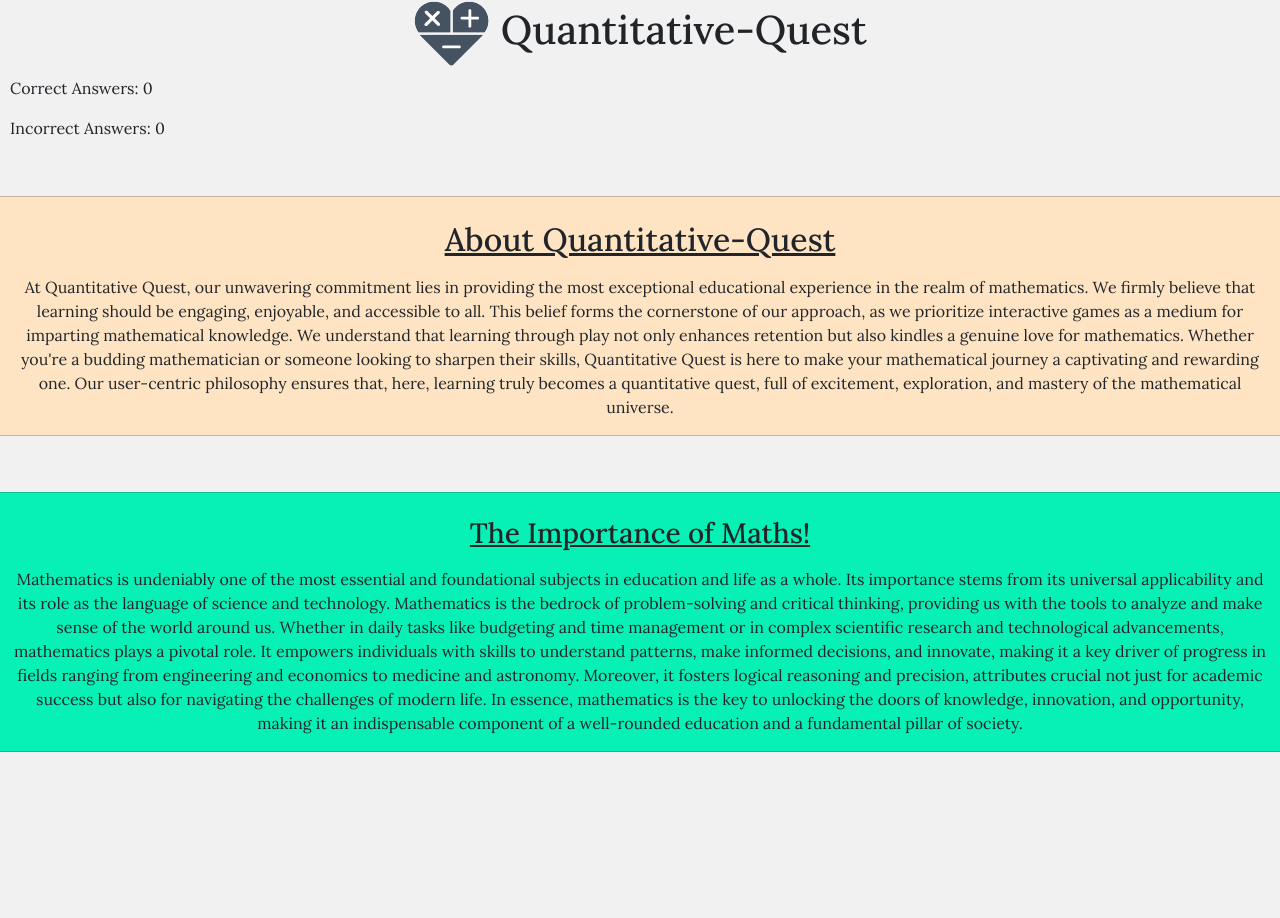
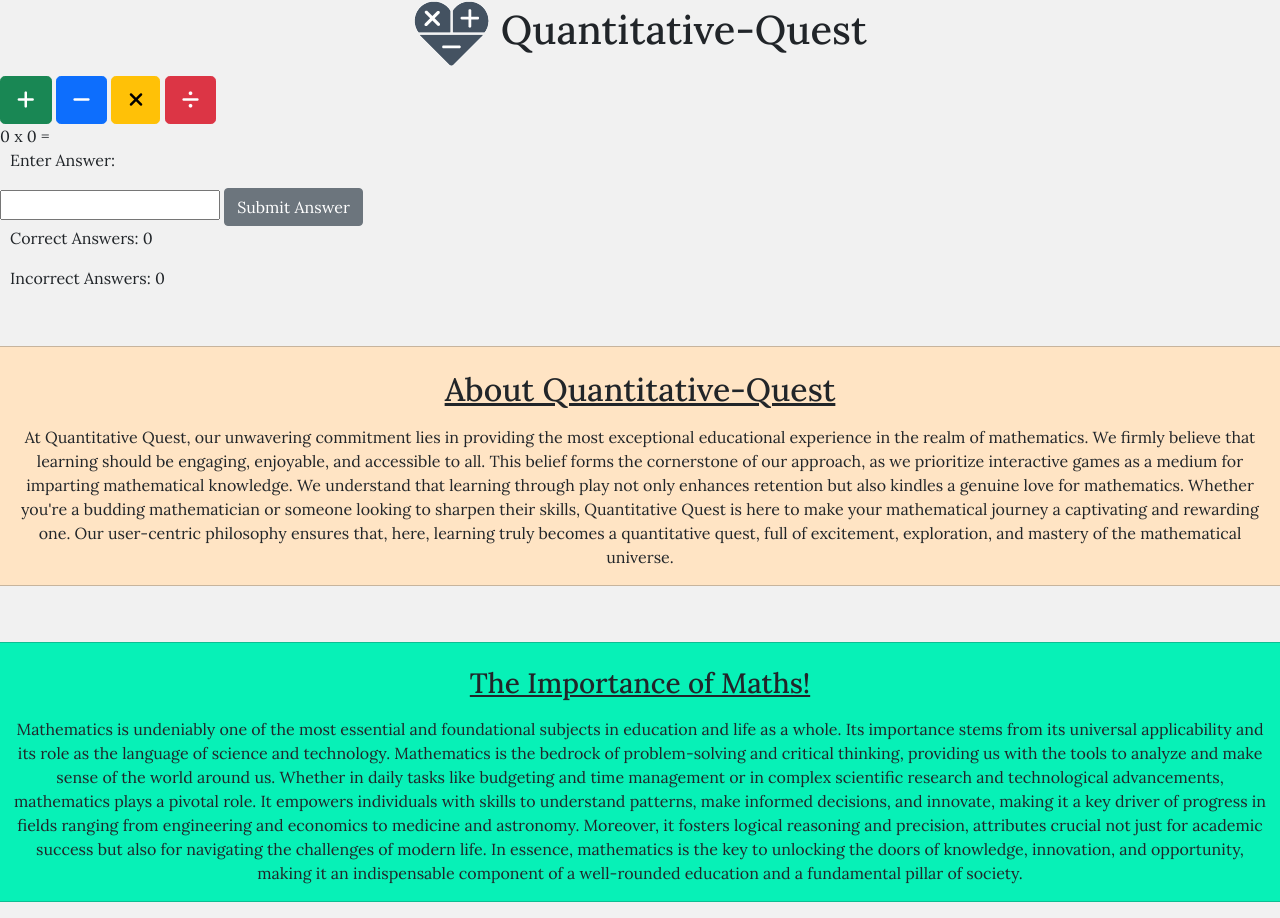
Before and after one commit to Coding-MS/Quantitative-Quest, a plain HTML site: page index.html in a window 1280 px wide. Before the commit the page ends 800 px from the top, so only its background shows below. Drawn offline with nearby package versions, Linux system fonts and the light colour scheme.

Commit message:
Added HTML to game-area

```diff
--- a/index.html
+++ b/index.html
@@ -1,19 +1,44 @@
 <!DOCTYPE html>
 <html lang="en">
+
 <head>
     <meta charset="UTF-8">
     <meta name="viewport" content="width=device-width, initial-scale=1.0">
     <title>Quantitative-Quest</title>
-    <link href="https://cdn.jsdelivr.net/npm/bootstrap@5.1.3/dist/css/bootstrap.min.css" rel="stylesheet" integrity="sha384-1BmE4kWBq78iYhFldvKuhfTAU6auU8tT94WrHftjDbrCEXSU1oBoqyl2QvZ6jIW3" crossorigin="anonymous">
+    <link href="https://cdn.jsdelivr.net/npm/bootstrap@5.1.3/dist/css/bootstrap.min.css" rel="stylesheet"
+        integrity="sha384-1BmE4kWBq78iYhFldvKuhfTAU6auU8tT94WrHftjDbrCEXSU1oBoqyl2QvZ6jIW3" crossorigin="anonymous">
     <link href="./assets/css/style.css" rel="stylesheet">
 </head>
+
 <body>
     <h1 class=" heading text-center">
         <img class="logo" src="assets/images/logo.png" alt="logo"> Quantitative-Quest
     </h1>
 
     <div class="game-area">
-
+        <div class="controls-area">
+            <button class="btn btn-lg btn-success">
+                <i class="fa-solid fa-plus"></i>
+            </button>
+            <button class="btn btn-lg btn-primary">
+                <i class="fa-solid fa-minus"></i>
+            </button>
+            <button class="btn btn-lg btn-warning">
+                <i class="fa-solid fa-xmark"></i>
+            </button>
+            <button class="btn btn-lg btn-danger">
+                <i class="fa-solid fa-divide"></i>
+            </button>
+        </div>
+        <div class="question-area">
+            <span id="operand1">0</span>
+            <span id="operator">x</span>
+            <span id="operand2">0</span>
+            <span>=</span>
+            <p class="answer-message">Enter Answer:</p>
+            <input id="answer-box" type="number"
+        </div>
+            <button class="btn btn-secondary"> Submit Answer </button>
         </div>
         <div class="score-area">
             <p class="scores"> Correct Answers: <span id=" correct-score">0</span> </p>
@@ -25,18 +50,38 @@
         <div class="section-about">
             <hr>
             <h2 class=" text-center mt-10 p-2"> About Quantitative-Quest</h2>
-    <p class="text-center">At Quantitative Quest, our unwavering commitment lies in providing the most exceptional educational experience in the realm of mathematics. We firmly believe that learning should be engaging, enjoyable, and accessible to all. This belief forms the cornerstone of our approach, as we prioritize interactive games as a medium for imparting mathematical knowledge. We understand that learning through play not only enhances retention but also kindles a genuine love for mathematics. Whether you're a budding mathematician or someone looking to sharpen their skills, Quantitative Quest is here to make your mathematical journey a captivating and rewarding one. Our user-centric philosophy ensures that, here, learning truly becomes a quantitative quest, full of excitement, exploration, and mastery of the mathematical universe.</p>
+            <p class="text-center">At Quantitative Quest, our unwavering commitment lies in providing the most
+                exceptional educational experience in the realm of mathematics. We firmly believe that learning should
+                be engaging, enjoyable, and accessible to all. This belief forms the cornerstone of our approach, as we
+                prioritize interactive games as a medium for imparting mathematical knowledge. We understand that
+                learning through play not only enhances retention but also kindles a genuine love for mathematics.
+                Whether you're a budding mathematician or someone looking to sharpen their skills, Quantitative Quest is
+                here to make your mathematical journey a captivating and rewarding one. Our user-centric philosophy
+                ensures that, here, learning truly becomes a quantitative quest, full of excitement, exploration, and
+                mastery of the mathematical universe.</p>
             <hr>
         </div>
         <br>
         <div class="section-maths">
             <hr>
             <h3 class="text-center p-2"> The Importance of Maths!</h3>
-    <p class="text-center"> Mathematics is undeniably one of the most essential and foundational subjects in education and life as a whole. Its importance stems from its universal applicability and its role as the language of science and technology. Mathematics is the bedrock of problem-solving and critical thinking, providing us with the tools to analyze and make sense of the world around us. Whether in daily tasks like budgeting and time management or in complex scientific research and technological advancements, mathematics plays a pivotal role. It empowers individuals with skills to understand patterns, make informed decisions, and innovate, making it a key driver of progress in fields ranging from engineering and economics to medicine and astronomy. Moreover, it fosters logical reasoning and precision, attributes crucial not just for academic success but also for navigating the challenges of modern life. In essence, mathematics is the key to unlocking the doors of knowledge, innovation, and opportunity, making it an indispensable component of a well-rounded education and a fundamental pillar of society.</p>
+            <p class="text-center"> Mathematics is undeniably one of the most essential and foundational subjects in
+                education and life as a whole. Its importance stems from its universal applicability and its role as the
+                language of science and technology. Mathematics is the bedrock of problem-solving and critical thinking,
+                providing us with the tools to analyze and make sense of the world around us. Whether in daily tasks
+                like budgeting and time management or in complex scientific research and technological advancements,
+                mathematics plays a pivotal role. It empowers individuals with skills to understand patterns, make
+                informed decisions, and innovate, making it a key driver of progress in fields ranging from engineering
+                and economics to medicine and astronomy. Moreover, it fosters logical reasoning and precision,
+                attributes crucial not just for academic success but also for navigating the challenges of modern life.
+                In essence, mathematics is the key to unlocking the doors of knowledge, innovation, and opportunity,
+                making it an indispensable component of a well-rounded education and a fundamental pillar of society.
+            </p>
             <hr>
         </div>
         <script src="assets/js/script.js"> </script>
 
         <script src="https://kit.fontawesome.com/6b2825af5a.js" crossorigin="anonymous"></script>
 </body>
+
 </html>
```
Lines whose indentation alone changed are shown as unchanged.
